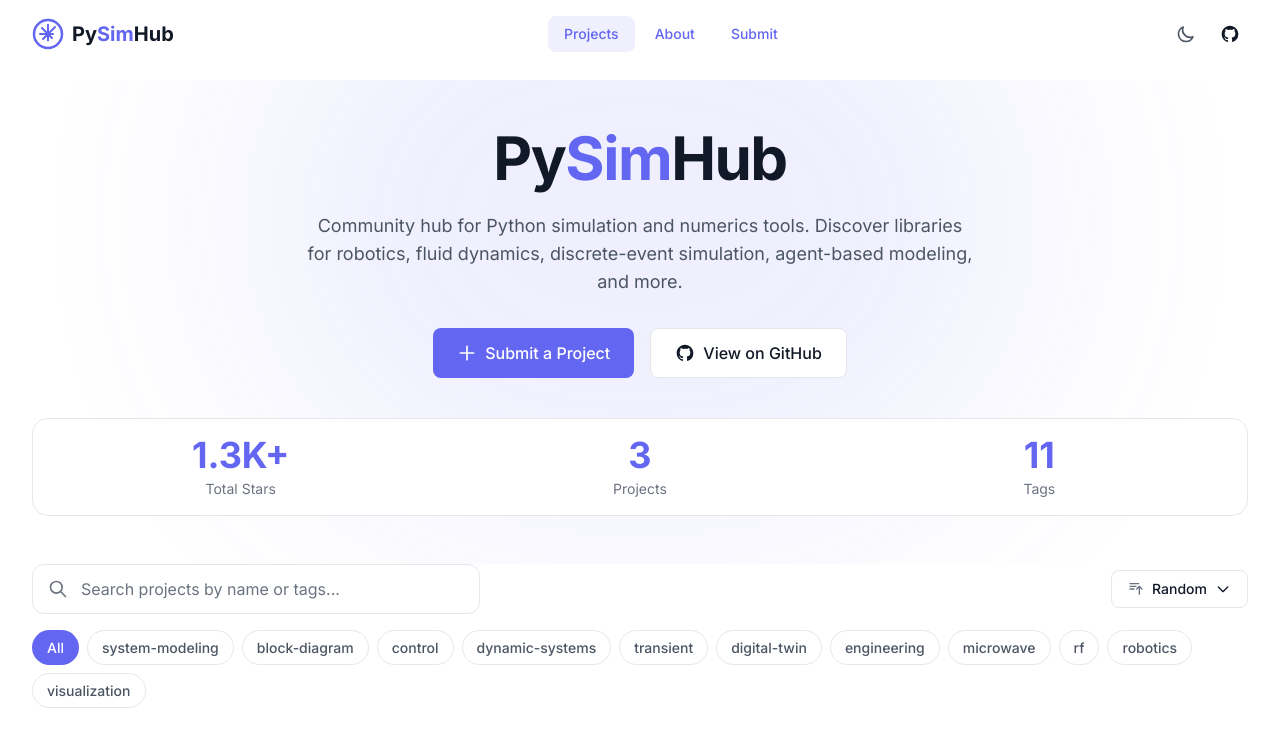
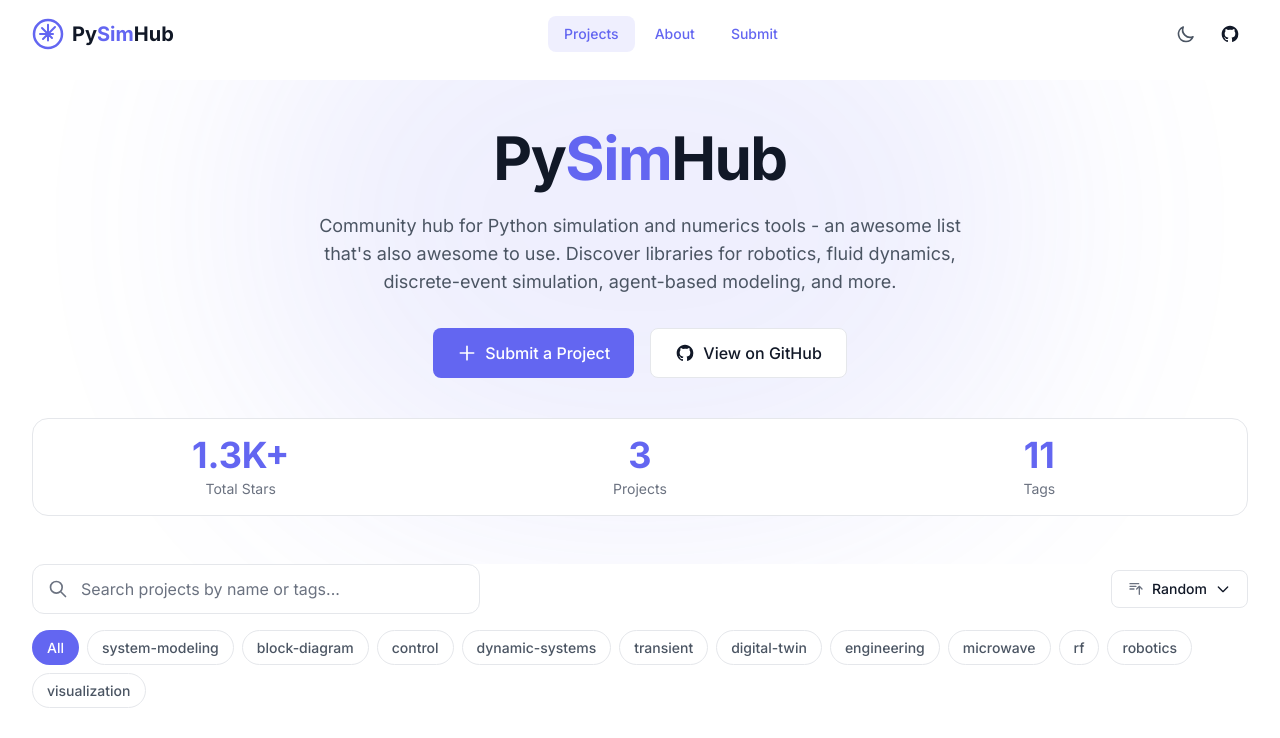
Before and after one commit to pysimhub/pysimhub.github.io, a SvelteKit app: page / in a window 1280 px wide. Shown: the top 738 px of the page. Built offline with nearby package versions, Linux system fonts and the light colour scheme.

Commit message:
feat: add awesome list tagline to front page

```diff
--- a/src/routes/+page.svelte
+++ b/src/routes/+page.svelte
@@ -129,8 +129,9 @@
 				Py<span class="text-[var(--color-accent)]">Sim</span>Hub
 			</h1>
 			<p class="mx-auto mt-6 max-w-2xl text-lg text-[var(--color-text-secondary)]">
-				Community hub for Python simulation and numerics tools. Discover libraries for robotics,
-				fluid dynamics, discrete-event simulation, agent-based modeling, and more.
+				Community hub for Python simulation and numerics tools - an awesome list that's also
+				awesome to use. Discover libraries for robotics, fluid dynamics, discrete-event simulation,
+				agent-based modeling, and more.
 			</p>
 			<div class="mt-8 flex flex-wrap justify-center gap-4">
 				<Button variant="primary" size="lg" href="/submit">
```
